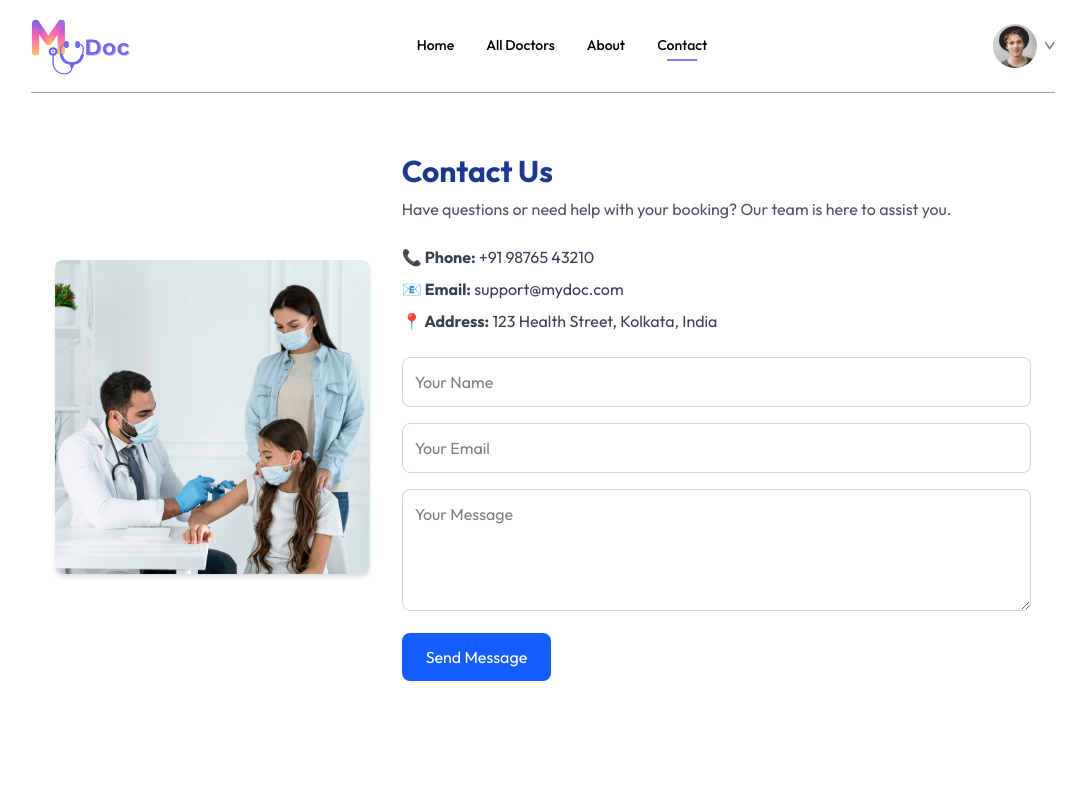
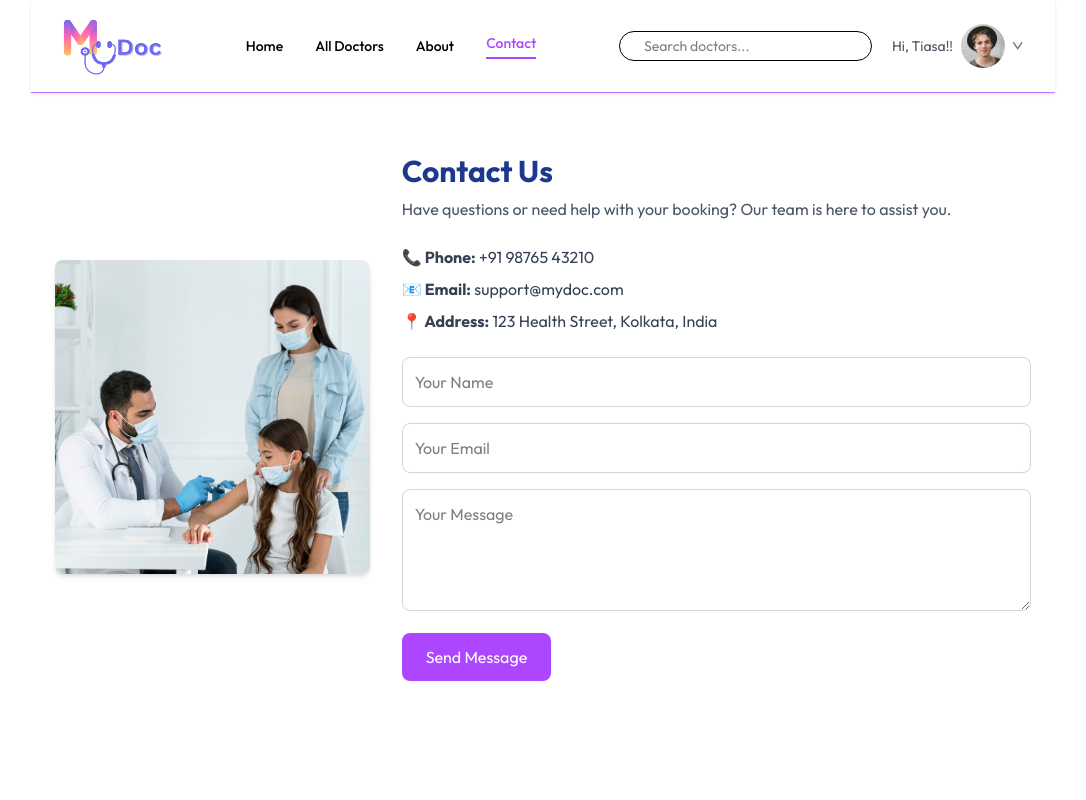
Before and after one commit to tiasamahanty03/MyDoc_Group_C, a React (Vite) app in the folder MyDoc-Frontend/: page /Contact in a window 1280 px wide. Shown: the top 800 px of the page, without its empty margins (97-1183 px from the left). Built offline with nearby package versions, Linux system fonts and the light colour scheme.

Commit message:
Created a search bar

```diff
--- a/MyDoc-Frontend/src/components/Navbar.jsx
+++ b/MyDoc-Frontend/src/components/Navbar.jsx
@@ -1,61 +1,96 @@
-import React, { useState } from 'react'
-import {assets} from '../assets/assets'
-import { NavLink, useNavigate } from 'react-router-dom'
+import React, { useContext, useState } from 'react';
+import { assets } from '../assets/assets';
+import { NavLink, useNavigate } from 'react-router-dom';
+import { AppContext } from '../context/AppContext';
+
 const Navbar = () => {
+  const primary = "#9d6cfe";
+  const { searchTerm,setSearchTerm} = useContext(AppContext)
+  const navigate = useNavigate();
 
-  const primary = "#9d6cfe"
-  const navigate =useNavigate()
+  const handleSearch = (e) =>{
+    if (e.key === "Enter")(
+      navigate("/doctors")
+    )
+  }
 
-  const [showMenu, setShowMenu] = useState(false)
-  const [token,setToken] = useState(true)
+  // Simulated login state
+  const [token, setToken] = useState(true);
+  const [isAdmin] = useState(true); // Change to false for non-admin
+  const [username] = useState("Tiasa!!"); // Replace with actual username from context/auth
+
   return (
-    <div className='flex items-center justify-between text-sm py-4 mb-5 border-b border-b-gray-400'>
-      <img onClick={()=>navigate('/')}
-      className='w-[100px] h-[60px]'
-      src={assets.myDoc_logo} alt="" />
-      <ul className='hidden md:flex items-start gap-8 font-medium'>
-        <NavLink to='/' >
-            <li className='py-1'>Home</li>
-            <hr style={{backgroundColor:primary}}
-            className={`border-none outline-none h-0.5  w-3/5 m-auto hidden`}/>
-        </NavLink>
-        <NavLink to='/doctors'>
-            <li className='py-1'>All Doctors</li>
-            <hr  style={{backgroundColor:primary}}
-            className={`border-none outline-none h-0.5 w-3/5 m-auto hidden`}/>
-        </NavLink>
-        <NavLink to='/about'>
-            <li className='py-1'>About</li>
-            <hr  style={{backgroundColor:primary}}
-            className={`border-none outline-none h-0.5 w-3/5 m-auto hidden`}/>
-        </NavLink>
-        <NavLink to='/contact'>
-            <li className='py-1'>Contact</li>
-            <hr  style={{backgroundColor:primary}}
-            className={`border-none outline-none h-0.5 w-3/5 m-auto hidden`}/>
-        </NavLink>
+    <div className='flex items-center justify-between text-sm py-4 mb-5 border-b border-b-purple-400 bg-white sticky top-0 z-90 shadow-sm px-4 md:px-8'>
+      {/* Logo */}
+      <img
+        onClick={() => navigate('/')}
+        className='w-[100px] h-[60px] cursor-pointer'
+        src={assets.myDoc_logo}
+        alt="logo"
+      />
+
+      {/* Navigation Links */}
+      <ul className='hidden md:flex items-center gap-8 font-medium'>
+        {[
+          { name: 'Home', path: '/' },
+          { name: 'All Doctors', path: '/doctors' },
+          { name: 'About', path: '/about' },
+          { name: 'Contact', path: '/contact' },
+        ].map((link, index) => (
+          <NavLink
+            key={index}
+            to={link.path}
+            className={({ isActive }) =>
+              isActive
+                ? "text-purple-500 border-b-2 border-purple-500 pb-1"
+                : "hover:text-purple-500"
+            }
+          >
+            {link.name}
+          </NavLink>
+        ))}
       </ul>
-      <div className='flex items-center gap-4'>
-        {
-          token
-          ? <div className='flex items-center gap-2 cursor-pointer group relative'>
-            <img className='w-11 rounded-full' src={assets.profile_pic} alt="" />
-            <img className='w-2.5' src={assets.dropdown_icon} alt="" />
+
+      {/* Right Section */}
+      <div className='flex items-center gap-5'>
+        {/* Search bar */}
+        <input
+          type="text"
+          placeholder="Search doctors..."
+          className="hidden lg:block px-6 py-1 border rounded-full text-sm focus:outline-none focus:ring-2 focus:ring-purple-400"
+          value={searchTerm}
+          onChange={(e)=> setSearchTerm(e.target.value)}
+          onKeyDown={handleSearch}
+        />
+
+        {token ? (
+          <div className='flex items-center gap-2 cursor-pointer group relative'>
+            {/* Greeting */}
+            <p className='hidden md:block text-gray-600'>Hi, {username}</p>
+            <img className='w-11 rounded-full' src={assets.profile_pic} alt="profile" />
+            <img className='w-2.5' src={assets.dropdown_icon} alt="dropdown" />
             <div className='absolute top-0 right-0 pt-14 text-base font-medium text-gray-600 z-20 hidden group-hover:block'>
               <div className='min-w-45 bg-stone-100 rounded flex flex-col gap-3 p-3 mt-4'>
-                <p onClick={()=>navigate('my-profile')} className='hover:text-black cursor-pointer'>My Profile</p>
-                <p onClick={()=>navigate('my-appointments')} className='hover:text-black cursor-pointer'>My Appointments</p>
-                <p onClick={()=>setToken(false)} className='hover:text-black cursor-pointer'>Logout</p>
+                <p onClick={() => navigate('my-profile')} className='hover:text-black cursor-pointer'>My Profile</p>
+                <p onClick={() => navigate('my-appointments')} className='hover:text-black cursor-pointer'>My Appointments</p>
+                {isAdmin && (
+                  <p onClick={() => navigate('admin/appointments')} className='hover:text-black cursor-pointer'>Admin Panel</p>
+                )}
+                <p onClick={() => setToken(false)} className='hover:text-black cursor-pointer'>Logout</p>
               </div>
             </div>
           </div>
-          :<button onClick={()=>navigate('/login')}
-        className='bg-purple-500 text-white px-8 py-3 rounded-full font-medium hidden md:block'>Create/Login</button>
-        }
-        <img className='w-6 md:hidden' src={assets.menu_icon} alt="" />
+        ) : (
+          <button
+            onClick={() => navigate('/login')}
+            className='bg-purple-500 text-white px-8 py-3 rounded-full font-medium hidden md:block hover:bg-purple-600 transition-all duration-200'
+          >
+            Create/Login
+          </button>
+        )}
       </div>
     </div>
-  )
-}
+  );
+};
 
-export default Navbar
+export default Navbar;
--- a/MyDoc-Frontend/src/context/AppContext.jsx
+++ b/MyDoc-Frontend/src/context/AppContext.jsx
@@ -1,22 +1,26 @@
-import { createContext, } from "react";
+import { createContext, useState } from "react";
 import { doctors } from "../assets/assets";
-import Doctors from "../pages/Doctors";
 
-export const AppContext = createContext()
+export const AppContext = createContext();
 
 const AppContextProvider = (props) => {
+    const currencySymbol = '₹';
 
-    const currencySymbol = '₹'
+    // NEW: State for search term
+    const [searchTerm, setSearchTerm] = useState("");
 
     const value = {
-        doctors,currencySymbol
-    }
+        doctors,
+        currencySymbol,
+        searchTerm,      // expose searchTerm
+        setSearchTerm    // expose setter
+    };
 
-    return(
+    return (
         <AppContext.Provider value={value}>
             {props.children}
         </AppContext.Provider>
-    )
-}
+    );
+};
 
-export default AppContextProvider
+export default AppContextProvider;
--- a/MyDoc-Frontend/src/pages/Contact.jsx
+++ b/MyDoc-Frontend/src/pages/Contact.jsx
@@ -48,7 +48,7 @@ const Contact = () => {
             ></textarea>
             <button
               type="submit"
-              className="bg-blue-600 text-white py-3 px-6 rounded-lg hover:bg-blue-700 transition"
+              className="bg-purple-500 text-white py-3 px-6 rounded-lg hover:bg-purple-700 transition"
             >
               Send Message
             </button>
--- a/MyDoc-Frontend/src/pages/Doctors.jsx
+++ b/MyDoc-Frontend/src/pages/Doctors.jsx
@@ -11,15 +11,24 @@ const { speciality } = useParams();
 const [filterDoc,setFilterDoc] = useState([])
 const navigate = useNavigate()
 
-const {doctors} = useContext(AppContext)
+const {doctors, searchTerm } = useContext(AppContext)
 
 const applyFilter = () => {
+  let filtered = doctors;
+
   if (speciality) {
-    setFilterDoc(doctors.filter(doc => doc.speciality === speciality))
-  } else {
-    setFilterDoc(doctors)
+    filtered = filtered.filter(doc => doc.speciality === speciality);
   }
-}
+
+  if (searchTerm) {
+    filtered = filtered.filter(doc =>
+      doc.name.toLowerCase().includes(searchTerm.toLowerCase()) ||
+      doc.speciality.toLowerCase().includes(searchTerm.toLowerCase())
+    );
+  }
+
+  setFilterDoc(filtered);
+};
 
 useEffect(()=>{
   applyFilter()
```
